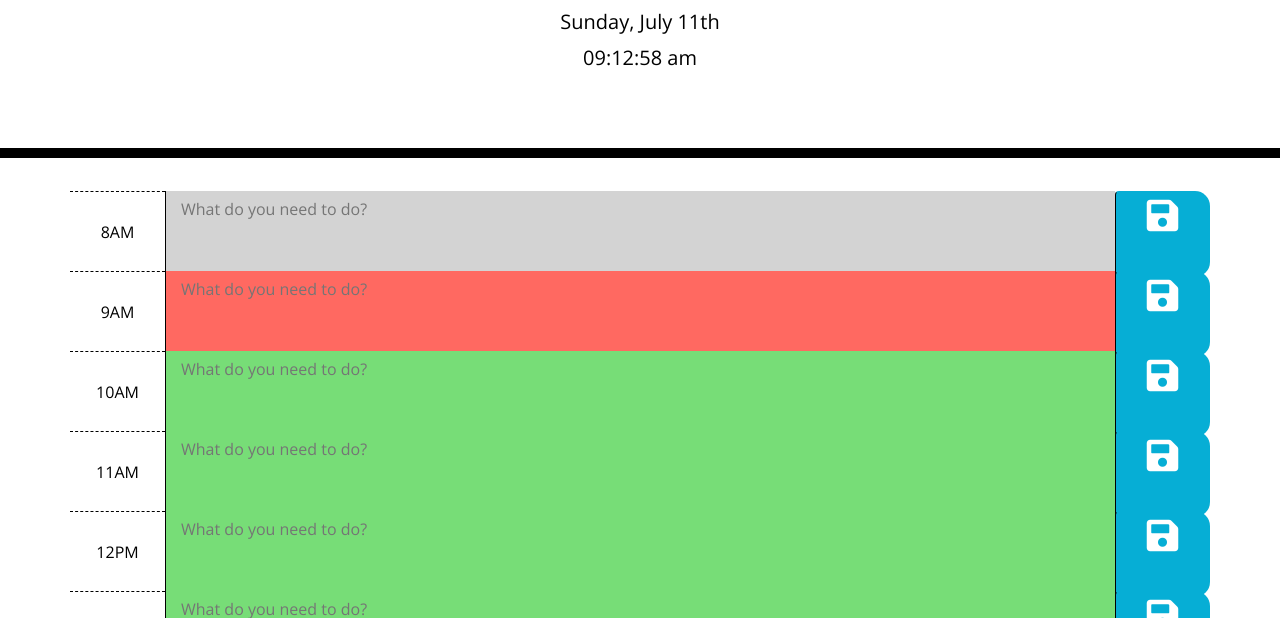
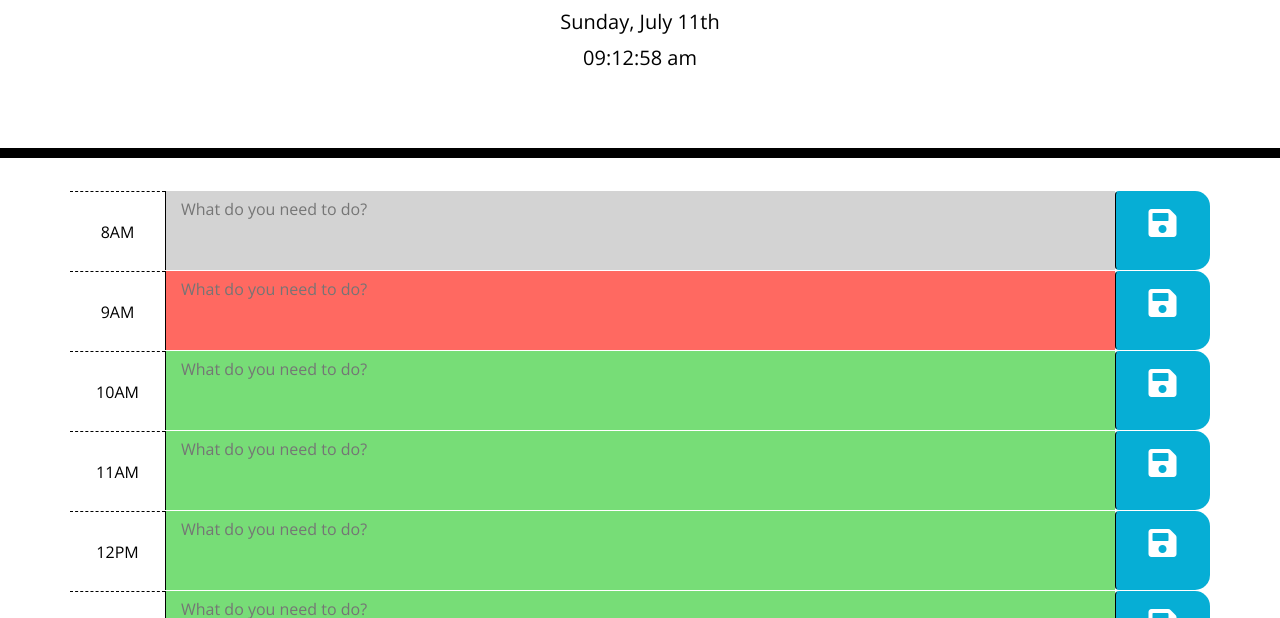
Before and after one commit to Dinimar-Fishboi/Work-Day-Scheduler, a plain HTML site: page index.html in a window 1280 px wide. Shown: the part 182-800 px from the top of the page. Drawn offline with nearby package versions, Linux system fonts and the light colour scheme.

Commit message:
ensured that when screen size decreased the .row doesn't wrap and maintains the look of the application

```diff
--- a/assets/style.css
+++ b/assets/style.css
@@ -36,9 +36,11 @@ textarea {
 
 .row {
   white-space: pre-wrap;
+  display: flex;
   height: 80px;
   border-top: 1px solid white;
   justify-content: center;
+  flex-wrap: nowrap;
 }
 
 .hour {
@@ -68,7 +70,8 @@ textarea {
   border-bottom-right-radius: 15px;
   background-color: #06aed5;
   color: white;
-  font-size: 36px;
+  font-size: 2rem;
+  line-height: 0.5;
 }
 
 .saveBtn i:hover {
@@ -79,3 +82,9 @@ textarea {
 .container {
   text-align: center;
 }
+
+@media screen and (max-width: 633px) {
+  .display-3 {
+    font-size: 2.5rem;
+  }
+}
--- a/index.html
+++ b/index.html
@@ -33,12 +33,12 @@
       <!-- Timeblocks go here -->
 
         <div id="08" class="row time-block">
-        <div class="col-2 col-lg-1 hour">
-            8AM
-        </div>
-        <textarea class="col-lg-10 col-md-8 col-sm-6 col-xs-6" id="activityInput" type="text" placeholder="What do you need to do?"></textarea>
-        </textarea>
-        <button class="btn saveBtn col-2 col-lg-1 fa fa-save">
+            <div class="col-2 col-lg-1 col-xs-1 hour">
+                8AM
+            </div>
+            <textarea class="col-lg-10 col-md-8 col-sm-6 col-xs-4" id="activityInput" type="text" placeholder="What do you need to do?"></textarea>
+            </textarea>
+            <button class="btn saveBtn col-2 col-lg-1 col-xs-1 fa fa-save">
         </div>
 
         <div id="09" class="row time-block">
```
